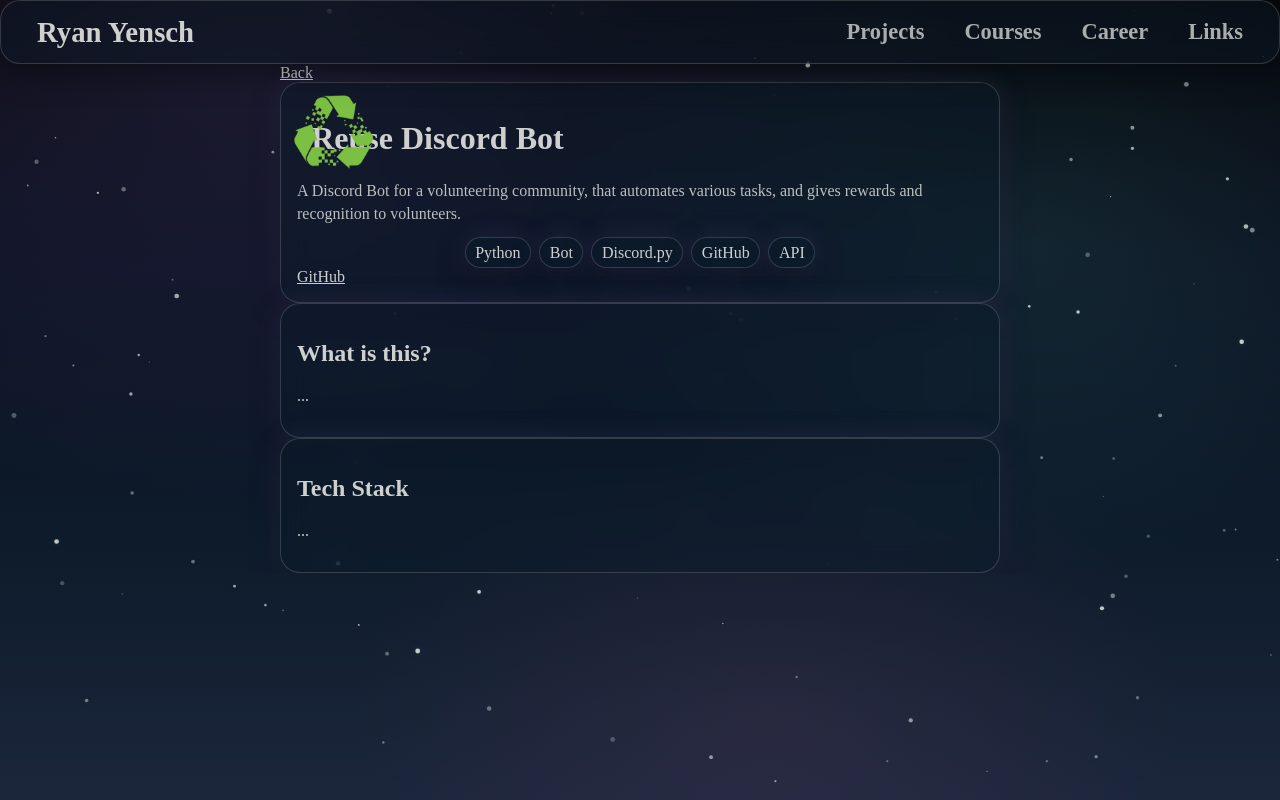
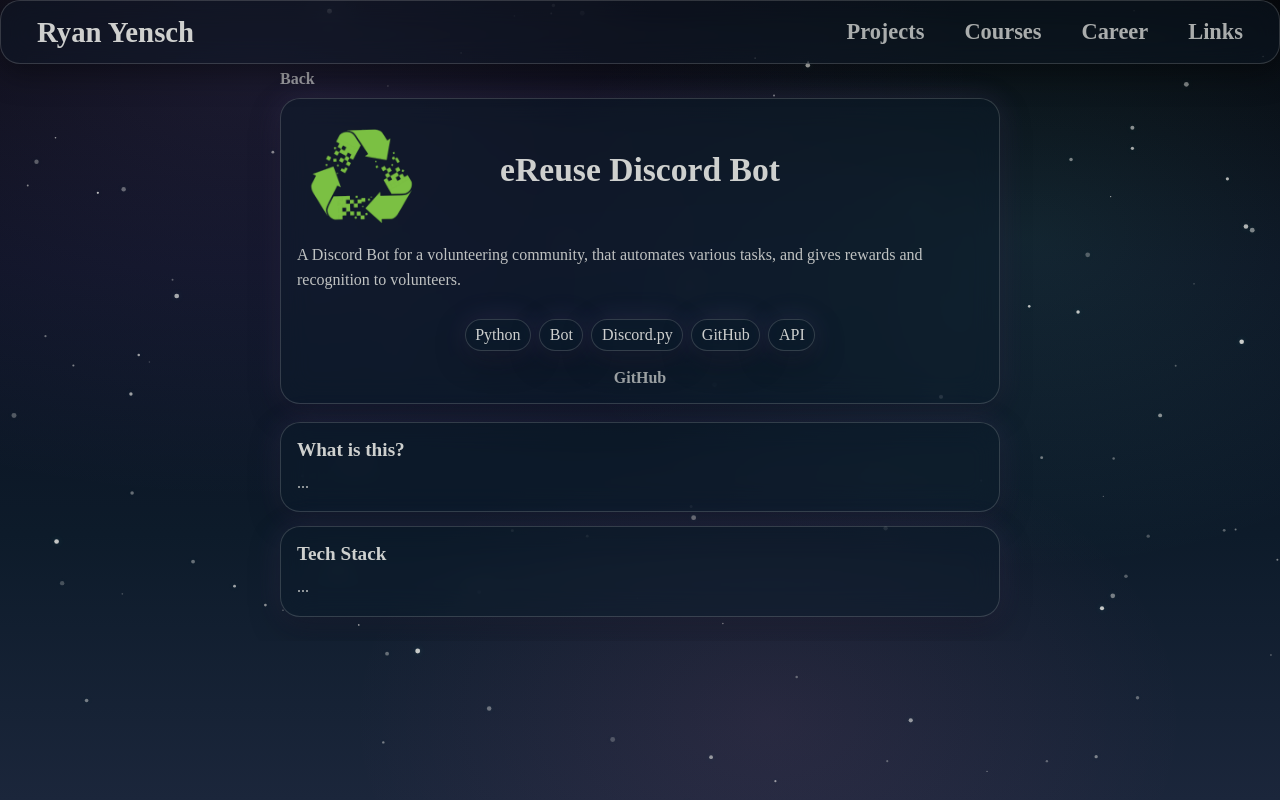
Before and after one commit to RyanYensch/Personal-Website, a React (Vite) app: page /projects/ereusediscordbot in a window 1280 px wide. Built offline with nearby package versions, Linux system fonts and the light colour scheme.

Commit message:
styled the project details page

```diff
--- a/src/content/projects/personalWebsite.ts
+++ b/src/content/projects/personalWebsite.ts
@@ -9,7 +9,7 @@
     featured: true,
     links: {
         github: "https://github.com/RyanYensch/Personal-Website",
-        demo: "http://localhost:5173/"
+        deployment: "http://localhost:5173/"
     },
     sections: [
         { heading: "What is this?", body: "..." },
--- /dev/null
+++ b/src/pages/ProjectDetailsPage/ProjectDetailsPage.css
@@ -0,0 +1,142 @@
+.project-details-page {
+    padding-bottom: 24px;
+}
+
+.details-top {
+    width: min(92vw, 720px);
+    display: flex;
+    justify-content: flex-start;
+    margin-top: 6px;
+    margin-bottom: 10px;
+}
+
+.back-link {
+    text-decoration: none;
+    color: var(--text-1);
+    opacity: 0.9;
+    font-weight: 600;
+}
+
+.back-link:hover {
+    opacity: 1;
+    color: var(--text-0);
+}
+
+.details-card {
+    width: min(92vw, 720px);
+}
+
+.details-header {
+    display: flex;
+    flex-direction: column;
+    gap: 0.9rem;
+}
+
+.details-info {
+    position: relative;
+    display: flex;
+    align-items: center;
+    justify-content: center;
+    min-height: 110px;
+    gap: 1rem;
+    min-width: 0;
+}
+
+.details-img {
+    position: absolute;
+    top: 0;
+    left: 0;
+    padding-left: 10px;
+
+    width: clamp(64px, 12vw, 120px);
+    height: clamp(64px, 12vw, 120px);
+    object-fit: contain;
+}
+
+.details-title {
+    margin: 0;
+    text-align: center;
+    font-size: clamp(1.4rem, 3vw, 2.1rem);
+    font-weight: 900;
+    line-height: 1.15;
+    padding: 0 1rem;
+    max-width: 82%;
+}
+
+.details-summary {
+    margin: 0.25rem 0 0;
+    line-height: 1.55rem;
+    overflow-wrap: anywhere;
+    opacity: 0.92;
+}
+
+.project-links {
+    display: flex;
+    flex-wrap: wrap;
+    justify-content: center;
+    gap: 0.7rem;
+    margin-top: 0.25rem;
+}
+
+.project-links a {
+    text-decoration: none;
+    color: var(--text-1);
+    opacity: 0.9;
+    font-weight: 700;
+}
+
+.project-links a:hover {
+    opacity: 1;
+    color: var(--text-0);
+}
+
+.project-sections {
+    width: min(92vw, 720px);
+    margin-top: 18px;
+    display: flex;
+    flex-direction: column;
+    gap: 14px;
+}
+
+.project-section {
+    width: 100%;
+}
+
+.section-heading {
+    margin: 0;
+    font-size: 1.2rem;
+    font-weight: 900;
+}
+
+.section-body {
+    margin: 0.6rem 0 0;
+    line-height: 1.55rem;
+    opacity: 0.92;
+    overflow-wrap: anywhere;
+}
+
+.not-found {
+    padding: 18px;
+    text-align: center;
+}
+
+.not-found .details-title {
+    text-align: center;
+    width: 100%;
+}
+
+.details-card.not-found {
+    text-align: center;
+}
+
+.details-card.not-found .details-title {
+    max-width: none;
+    padding: 0;
+    width: 100%;
+}
+
+.details-muted {
+    margin: 0.6rem 0 1rem;
+    opacity: 0.9;
+    overflow-wrap: anywhere;
+}
--- a/src/pages/ProjectDetailsPage/ProjectDetailsPage.tsx
+++ b/src/pages/ProjectDetailsPage/ProjectDetailsPage.tsx
@@ -3,39 +3,58 @@
 import { useMemo } from "react";
 import { projects } from "../../content/projects";
 import GlassCard from "../../components/GlassCard/GlassCard";
+import "./ProjectDetailsPage.css";
 
 export default function ProjectDetailsPage() {
     const { slug } = useParams<{ slug: string }>();
 
     const project: Project | undefined = useMemo(
-        () => projects.find((p) => p.slug === slug), [slug]
-    )
+        () => projects.find((p) => p.slug === slug),
+        [slug]
+    );
 
     if (!project) {
         return (
-            <div className="project-details">
-                <h1>Project Not Found</h1>
-                <p>No project exists with slug: <code>{slug}</code></p>
-                <Link to="/projects">Back to Projects</Link>
+            <div className="projectpage project-details-page">
+                <GlassCard className="details-card not-found">
+                    <h1 className="details-title">Project Not Found</h1>
+                    <p className="details-muted">
+                        No project exists with slug: <code>{slug}</code>
+                    </p>
+                    <Link to="/projects" className="back-link">
+                        Back to Projects
+                    </Link>
+                </GlassCard>
             </div>
         );
     }
 
     return (
-        <div className="project-details">
-            <Link to="/projects" className="back-link">Back</Link>
+        <div className="projectpage project-details-page">
+            <div className="details-top">
+                <Link to="/projects" className="back-link">
+                    Back
+                </Link>
+            </div>
 
-            <GlassCard className="project">
-                <div className="project-header">
-                    <img src={project.coverImage} className="project-img" alt={`${project.title} Cover`} />
+            <GlassCard className="project details-card">
+                <div className="details-header">
+                    <div className="details-info">
+                        <img
+                            src={project.coverImage}
+                            className="project-img details-img"
+                            alt={`${project.title} Cover`}
+                        />
+                        <h1 className="details-title">{project.title}</h1>
+                    </div>
 
-                    <div className="project-text">
-                        <h1>{project.title}</h1>
-                        <p className="project-summary">{project.summary}</p>
+                    <p className="project-summary details-summary">{project.summary}</p>
 
                     <div className="project-tags">
                         {project.tags.map((tag) => (
-                                <GlassCard key={tag} className="project-tag">{tag}</GlassCard>
+                            <GlassCard key={tag} className="project-tag">
+                                {tag}
+                            </GlassCard>
                         ))}
                     </div>
 
@@ -46,9 +65,9 @@
                                     GitHub
                                 </a>
                             )}
-                                {project.links.demo && (
-                                    <a href={project.links.demo} target="_blank" rel="noreferrer">
-                                        Demo
+                            {project.links.deployment && (
+                                <a href={project.links.deployment} target="_blank" rel="noreferrer">
+                                    Deployment
                                 </a>
                             )}
                             {project.links.doc && (
@@ -59,15 +78,14 @@
                         </div>
                     )}
                 </div>
-                </div>
             </GlassCard>
 
             {project.sections?.length ? (
                 <div className="project-sections">
                     {project.sections.map((s, i) => (
                         <GlassCard key={`${s.heading}-${i}`} className="project-section">
-                            <h2>{s.heading}</h2>
-                            <p>{s.body}</p>
+                            <h2 className="section-heading">{s.heading}</h2>
+                            <p className="section-body">{s.body}</p>
                         </GlassCard>
                     ))}
                 </div>
--- a/src/pages/ProjectPage/ProjectPage.tsx
+++ b/src/pages/ProjectPage/ProjectPage.tsx
@@ -18,7 +18,7 @@
             </GlassCard>
 
             <div className="projects">
-                {searchedProjects.map(p => getProjectCard(p))}
+                {searchedProjects.map(p => <div key={p.slug}>{getProjectCard(p)}</div>)}
             </div>
         </div>
     );
--- a/src/types/projects.ts
+++ b/src/types/projects.ts
@@ -7,7 +7,7 @@
     featured?: boolean;
     links?: {
         github?: string;
-        demo?: string;
+        deployment?: string;
         doc?: string;
     };
     sections?: Array<{ heading: string, body: string }>;
```
Lines whose indentation alone changed are shown as unchanged.
